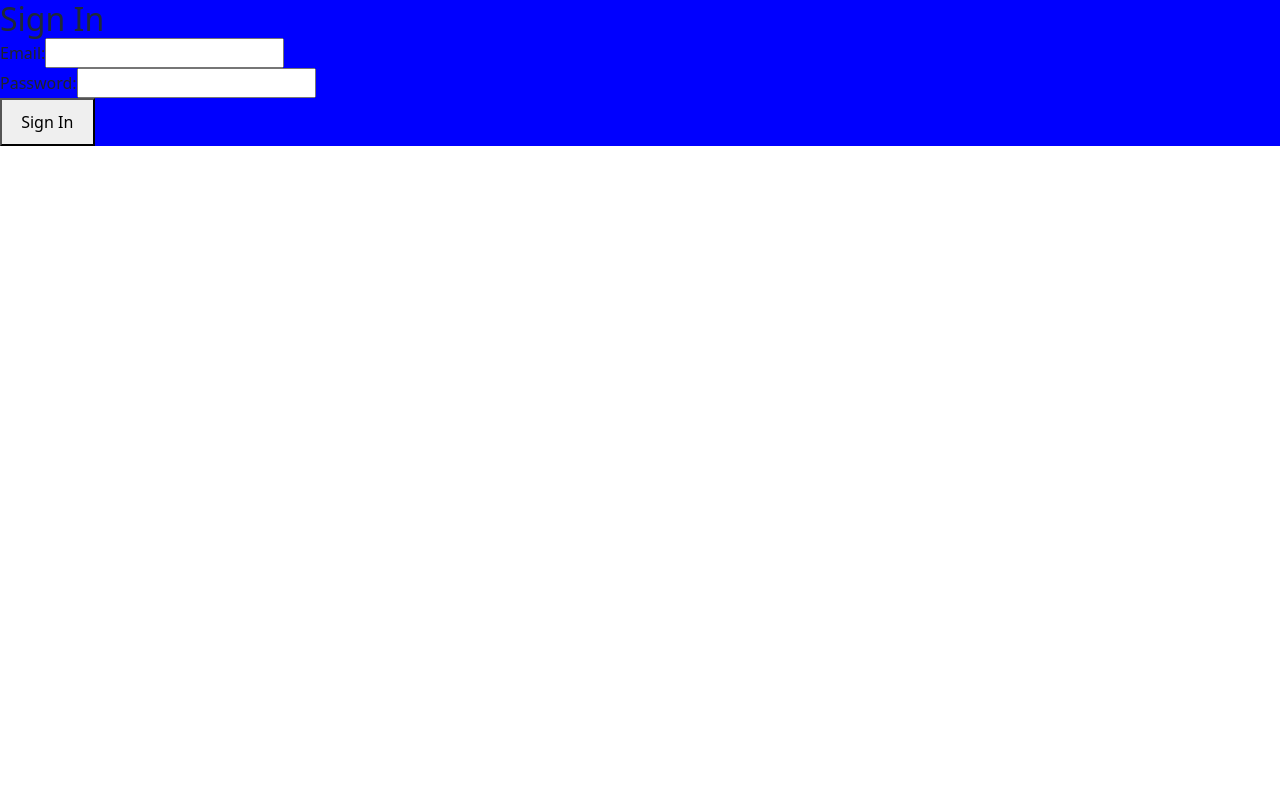
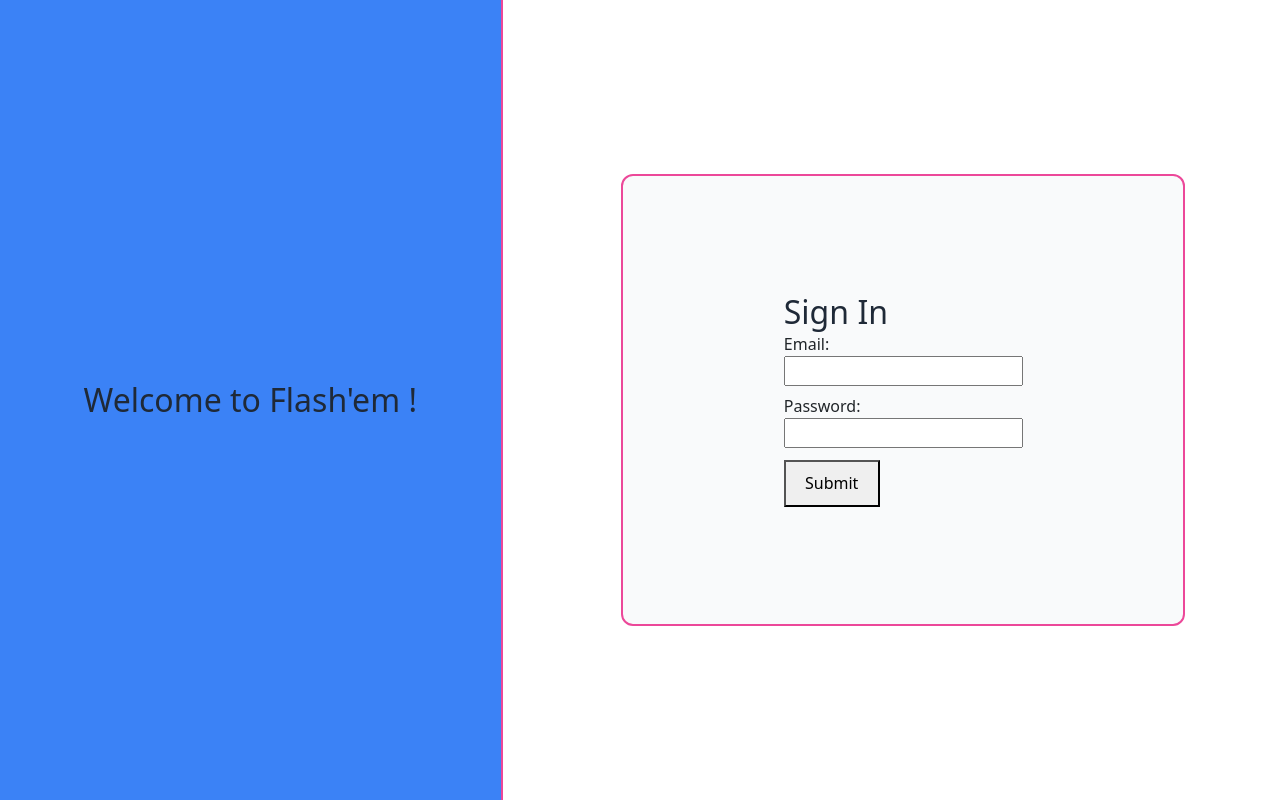
Before and after one commit to onuraksar/flashem, a React (Vite) app: page /signin in a window 1280 px wide. Built offline with nearby package versions, Linux system fonts and the light colour scheme; no server answers.

Commit message:
Adjust PublicLayout UI

```diff
--- a/src/components/ReactStrapModal/ReactStrapModal.tsx
+++ b/src/components/ReactStrapModal/ReactStrapModal.tsx
@@ -1,7 +1,6 @@
 import { ModalBody, ModalFooter, ModalHeader, Modal, Button } from "reactstrap";
 import { ReactStrapModalProps } from "./types/ReactStrapModalProps";
 import { ReactStrapModalSize } from "./types/ReactStrapModalSize";
-import "./scss/ReactStrapModal.scss";
 
 const ReactStrapModal = (modalProps: ReactStrapModalProps) => {
     const { isOpen, className, toggleEvent, formId, headerContent, size = ReactStrapModalSize.Large, isFullScreen = false, isHideHeader = false, isHideFooter = false, isHideConfirmButton = false,
--- a/src/components/ReactStrapModal/scss/ReactStrapModal.scss
+++ /dev/null
@@ -1,7 +0,0 @@
-.react-strap-modal {
-
-}
-
-.react-strap-modal-header {
-
-}
--- a/src/pages/Dashboard/Dashboard.tsx
+++ b/src/pages/Dashboard/Dashboard.tsx
@@ -1,7 +1,7 @@
 import { FontAwesomeIcon } from "@fortawesome/react-fontawesome";
 import { faEdit, faEye, faPlus, faTrash } from "@fortawesome/free-solid-svg-icons";
 import { useEffect, useRef, useState } from "react";
-import { Button, Input, Modal, ModalBody, ModalFooter, ModalHeader } from "reactstrap";
+import { Button, Input } from "reactstrap";
 import NewSetForm from "./DashboardNewSetForm/DashboardNewSetForm";
 import "./scss/Dashboard.scss";
 import { collection, deleteDoc, doc, getDoc, getDocs, query, where } from "firebase/firestore";
--- a/src/pages/PublicLayout/PublicLayout.tsx
+++ b/src/pages/PublicLayout/PublicLayout.tsx
@@ -4,7 +4,14 @@ import "./scss/PublicLayout.scss";
 const PublicLayout = () => {
     return (
         <div className="public-layout">
-            <Outlet />
+            <div className="public-layout__left">
+                Welcome to Flash'em !
+            </div>
+            <div className="public-layout__right">
+                <div className="public-layout__right__container">
+                    <Outlet />
+                </div>
+            </div>
         </div>
     )
 }
--- a/src/pages/PublicLayout/scss/PublicLayout.scss
+++ b/src/pages/PublicLayout/scss/PublicLayout.scss
@@ -1,3 +1,38 @@
+@use "../../../scss/template.scss" as *;
+
 .public-layout {
-    background-color: blue;
+    display: flex;
+    gap: 24px;
+    height: 100vh;
+    &__left {
+        flex-basis: 40%;
+        display: flex;
+        align-items: center;
+        justify-content: center;
+        background-color: $primary;
+        font-size: 32px;
+        color: $text-dark;
+        font-weight: 500;
+        border-right: 2px solid $accent;
+    }
+    &__right {
+        flex-basis: 60%;
+        display: flex;
+        align-items: center;
+        justify-content: center;
+        &__container {
+            display: flex;
+            justify-content: center;
+            align-items: center;
+            border: 2px solid $accent;
+            padding: 12px;
+            width: 80%;
+            height: 60%;
+            border-radius: 12px;
+            background-color: $background;
+        }
+    }
+    &__left, &__right {
+        padding: 24px;
+    }
 }
--- a/src/pages/SignIn/SignIn.tsx
+++ b/src/pages/SignIn/SignIn.tsx
@@ -7,6 +7,7 @@ import { useDispatch } from "react-redux";
 import { setUser } from "../../stores/userSlice";
 import { cookieLastActivityKey, setCookie } from "../../utils/cookieHelper";
 import { doc, getDoc } from "firebase/firestore";
+import "./scss/SignIn.scss";
 
 const SignIn = () => {
 
@@ -51,20 +52,22 @@ const SignIn = () => {
 
     return (
         <div className="signin-form">
-        <h2>Sign In</h2>
+            <div className="signin-form__container">
+                <h2 className="signin-form__container__title">Sign In</h2>
                 <form onSubmit={handleSubmit}>
                     <div className="signin-form-field-container">
                         <div className="signin-form-field">
-                    <span className="signin-form-field__label">Email:</span>
+                            <div className="signin-form-field__label">Email:</div>
                             <input type="email" name="email"  value={formData.email} onChange={handleChange} />
                         </div>
                         <div className="signin-form-field">
-                    <span className="signin-form-field__label">Password:</span>
+                            <div className="signin-form-field__label">Password:</div>
                             <input type="password" name="password"  value={formData.password} onChange={handleChange} />
                         </div>
                     </div>
-            <button type="submit">Sign In</button>
+                    <button type="submit">Submit</button>
                 </form>
+            </div>
     </div>
     )
 }
--- /dev/null
+++ b/src/pages/SignIn/scss/SignIn.scss
@@ -0,0 +1,24 @@
+.signin-form {
+    height: 100%;
+    width: 100%;
+    display: flex;
+    align-items: center;
+    justify-content: center;
+    &__title {
+        font-size: 24px;
+        margin-bottom: 8px;
+    }
+}
+
+.signin-form-field-container {
+    display: flex;
+    flex-direction: column;
+    gap: 8px;
+    margin-bottom: 12px;
+}
+
+.signin-form-field {
+    input {
+        width: 100%;
+    }
+}
```
Lines whose indentation alone changed are shown as unchanged.
